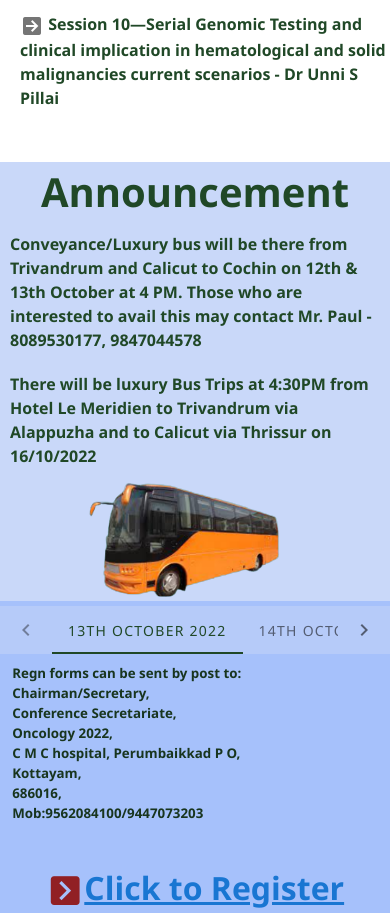
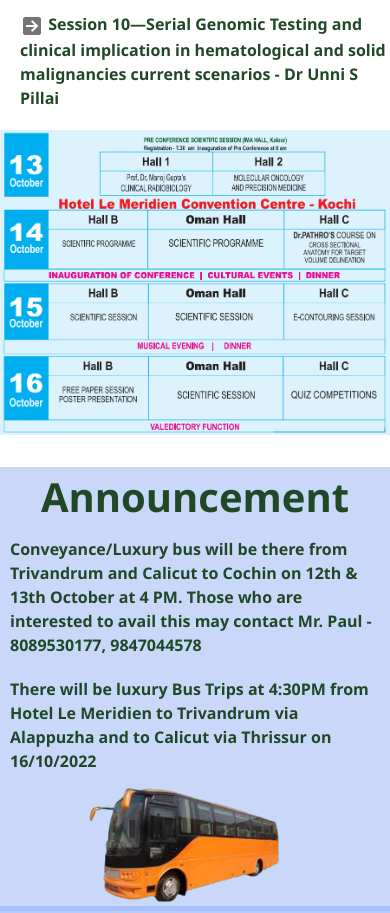
Before and after one commit to Sridharvn/Oncology2022Full, a Vue app: page /Outline in a window 390 px wide. Shown: the part 4860-5773 px from the top of the page. Built offline with nearby package versions, Linux system fonts and the light colour scheme.

Commit message:
Added schedule Image at  bottom of programmes page

```diff
--- /dev/null
+++ b/src/components/Schedule/ScheduleTable.vue
@@ -0,0 +1,35 @@
+<template>
+  <div class="body">
+    <v-img src="./../../assets/schedule/Schedule-Table.png" class="image" contain></v-img>
+  </div>
+</template>
+<style lang="scss">
+.body {
+  display: flex;
+  justify-content: center;
+  align-items: center;
+}
+.image {
+  max-height: 650px;
+  max-width: 650px;
+}
+@media screen and (max-width: 680px) {
+  .image {
+    max-height: 450px;
+    max-width: 450px;
+  }
+}
+@media screen and (max-width: 460px) {
+  .image {
+    max-height: 350px;
+    max-width: 350px;
+  }
+}
+</style>
+<script>
+export default {
+  data() {
+    return {};
+  },
+};
+</script>
--- a/src/views/Programmes.vue
+++ b/src/views/Programmes.vue
@@ -27,6 +27,7 @@
         <!-- </v-card> -->
       </v-tab-item>
     </v-tabs-items>
+    <ScheduleTable></ScheduleTable>
     <BusAnnouncement></BusAnnouncement>
     <v-tabs
       v-model="tab"
@@ -55,6 +56,7 @@ import ScheduleFor15thOct2022 from "../components/Schedule/ScheduleFor15thOct202
 import ScheduleFor16thOct2022 from "../components/Schedule/ScheduleFor16thOct2022.vue";
 import BusAnnouncement from "../components/BusAnnouncement.vue";
 import HomeMain from "../components/HomeMain.vue";
+import ScheduleTable from "../components/Schedule/ScheduleTable.vue";
 export default {
   props: {
     deviceType: {
@@ -83,6 +85,7 @@ export default {
     ScheduleFor16thOct2022,
     BusAnnouncement,
     HomeMain,
+    ScheduleTable,
   },
 };
 </script>
```
Also changed, not shown: src/assets/schedule/Schedule-Table.png (added).
